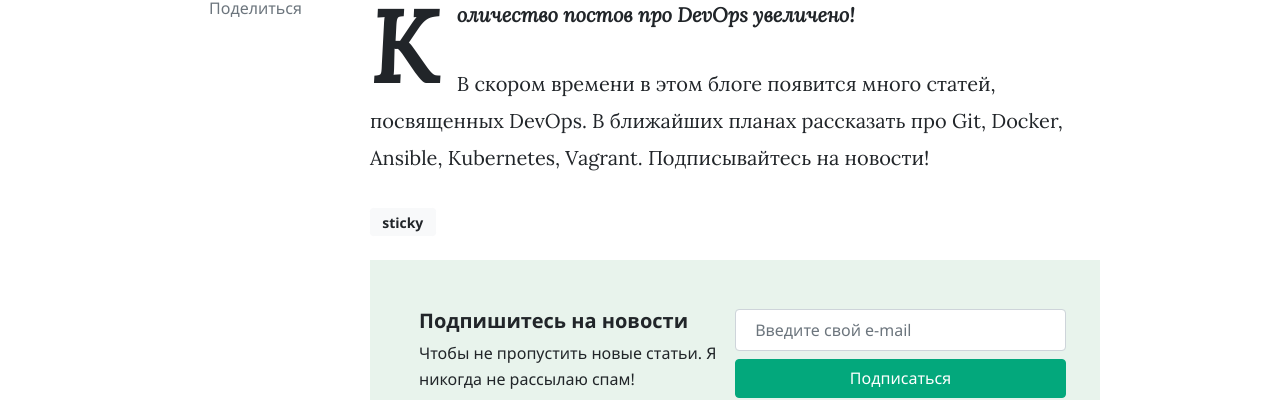
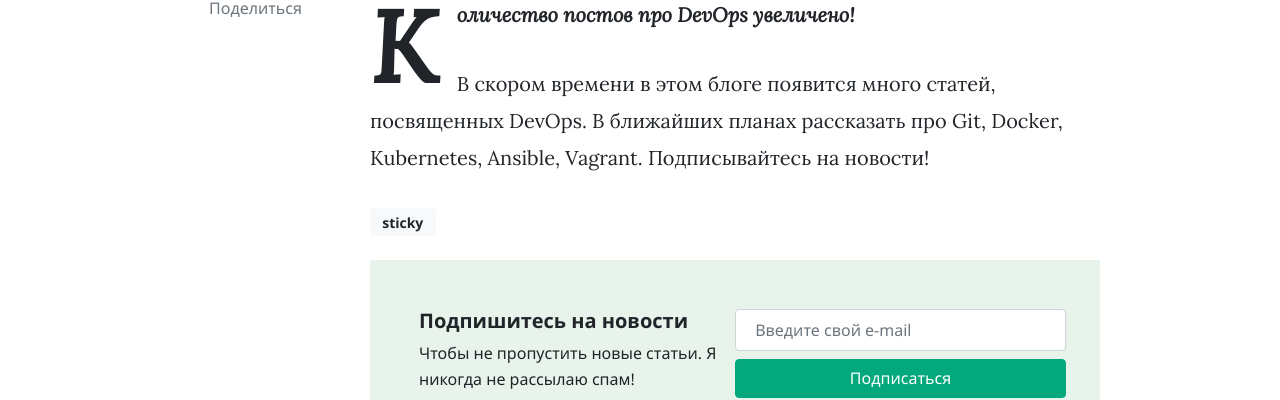
Before and after one commit to mdanshin/mdanshin.github.io, a Jekyll site: the page built from _posts/2019-09-31-devops.md, in a window 1280 px wide and 1088 px high. Shown: the part 464-864 px from the top of the window. Built offline with Jekyll 4.4.1, drawn with Linux system fonts in a browser that asks for light colours; nearby versions of some CDN libraries; comment, search, counter and statistics services are not loaded.

```diff
--- a/_posts/2019-09-31-devops.md
+++ b/_posts/2019-09-31-devops.md
@@ -8,4 +8,4 @@ author: Mikhail
 ---
 ***Количество постов про DevOps увеличено!***
 
-В скором времени в этом блоге появится много статей, посвященных DevOps. В ближайших планах рассказать про Git, Docker, Ansible, Kubernetes, Vagrant. Подписывайтесь на новости!
+В скором времени в этом блоге появится много статей, посвященных DevOps. В ближайших планах рассказать про Git, Docker, Kubernetes, Ansible, Vagrant. Подписывайтесь на новости!
```
